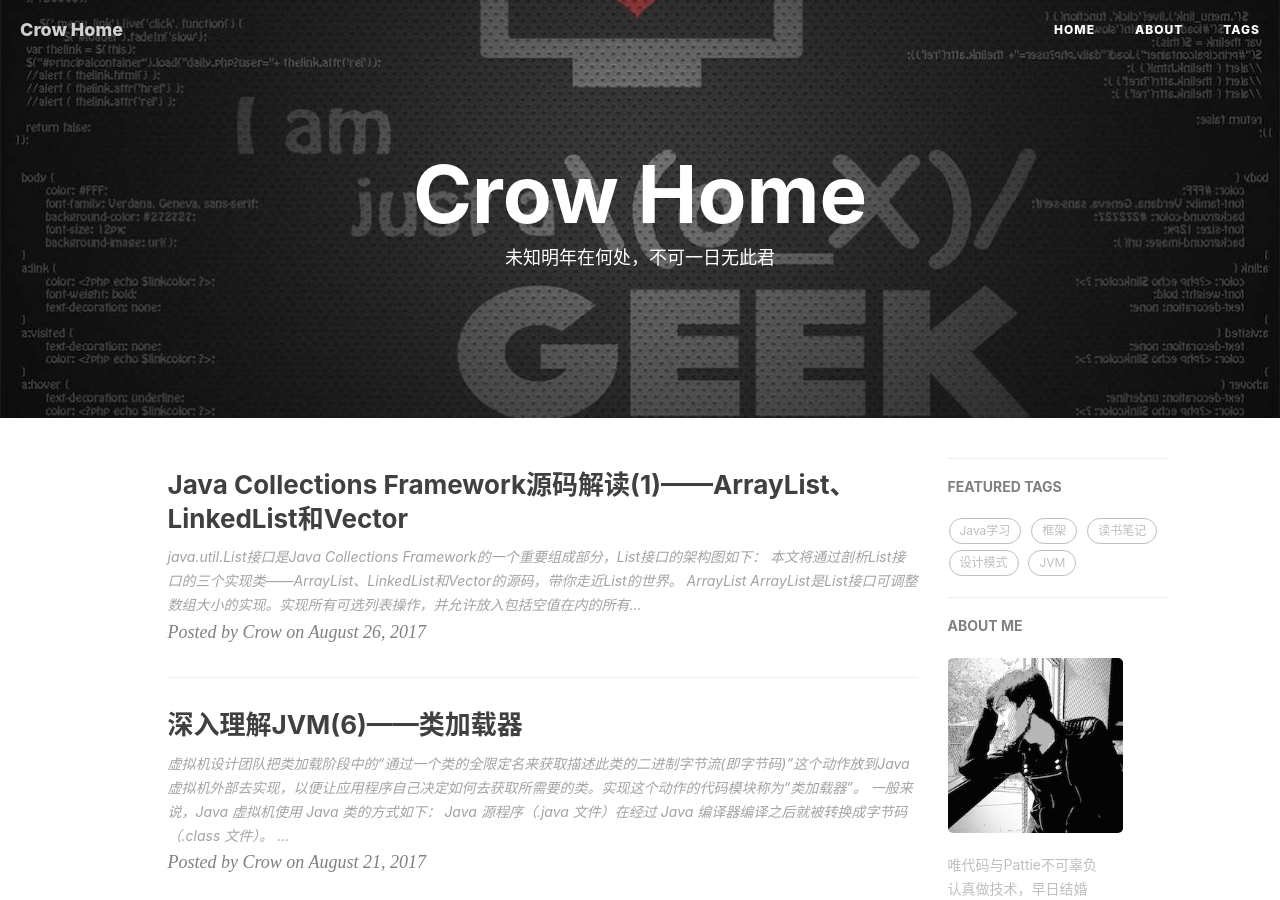
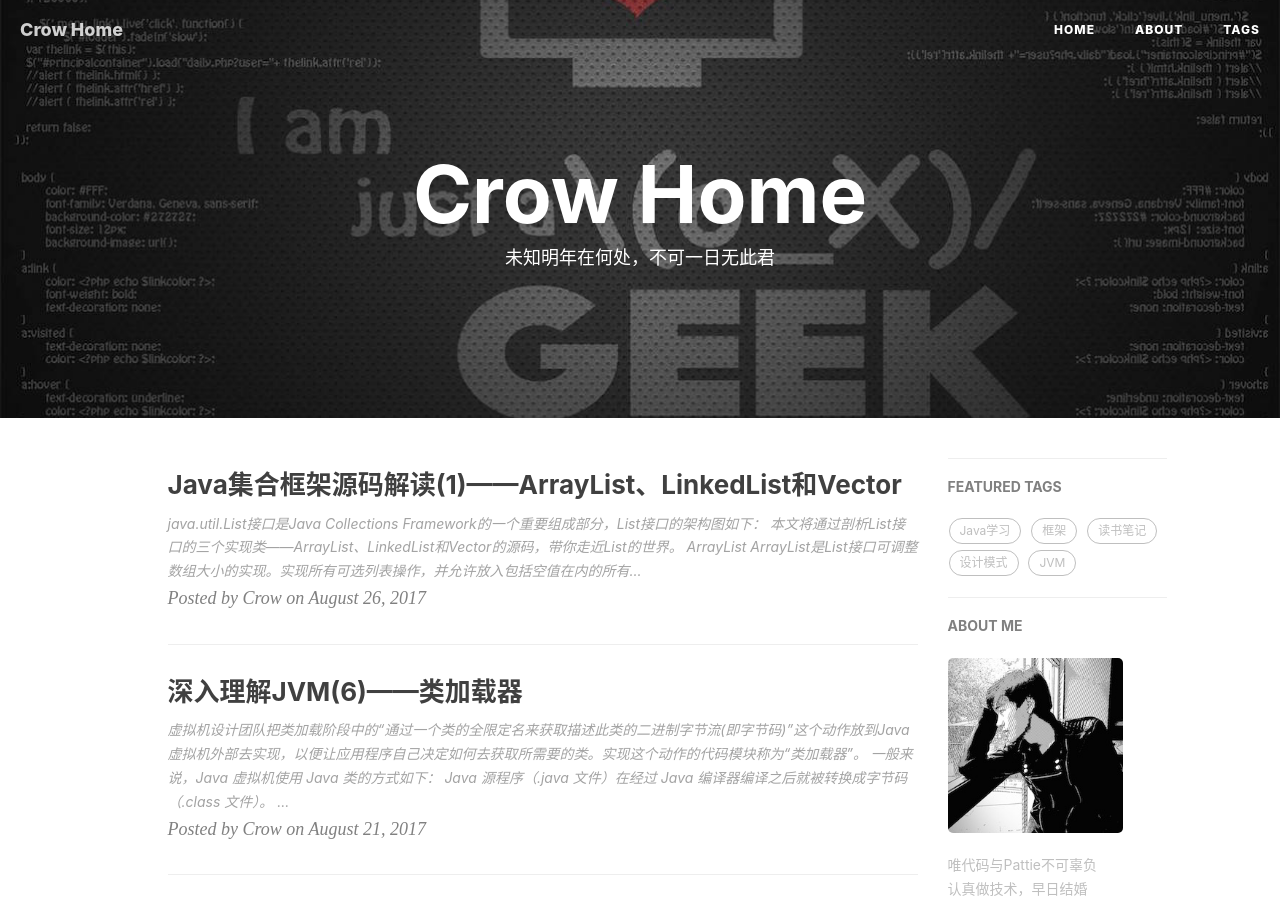
Before and after one commit to hubaoquan/CrowHawk.github.io, a Jekyll site: the page built from index.html, in a window 1280 px wide and 900 px high. Built offline with Jekyll 4.4.1, drawn with Linux system fonts in a browser that asks for light colours; nearby versions of some CDN libraries; the list of posts is cut into pages by our own code; comment, search, counter and statistics services are not loaded.

Commit message:
rename collections

```diff
--- a/_posts/2017-8-26-collections_1.markdown
+++ b/_posts/2017-8-26-collections_1.markdown
@@ -1,6 +1,6 @@
 ---
 layout:     post
-title:      "Java Collections Framework源码解读(1)——ArrayList、LinkedList和Vector"
+title:      "Java集合框架源码解读(1)——ArrayList、LinkedList和Vector"
 subtitle:   ""
 date:       2017-08-26 22:00:00
 author:     "Crow"
```
